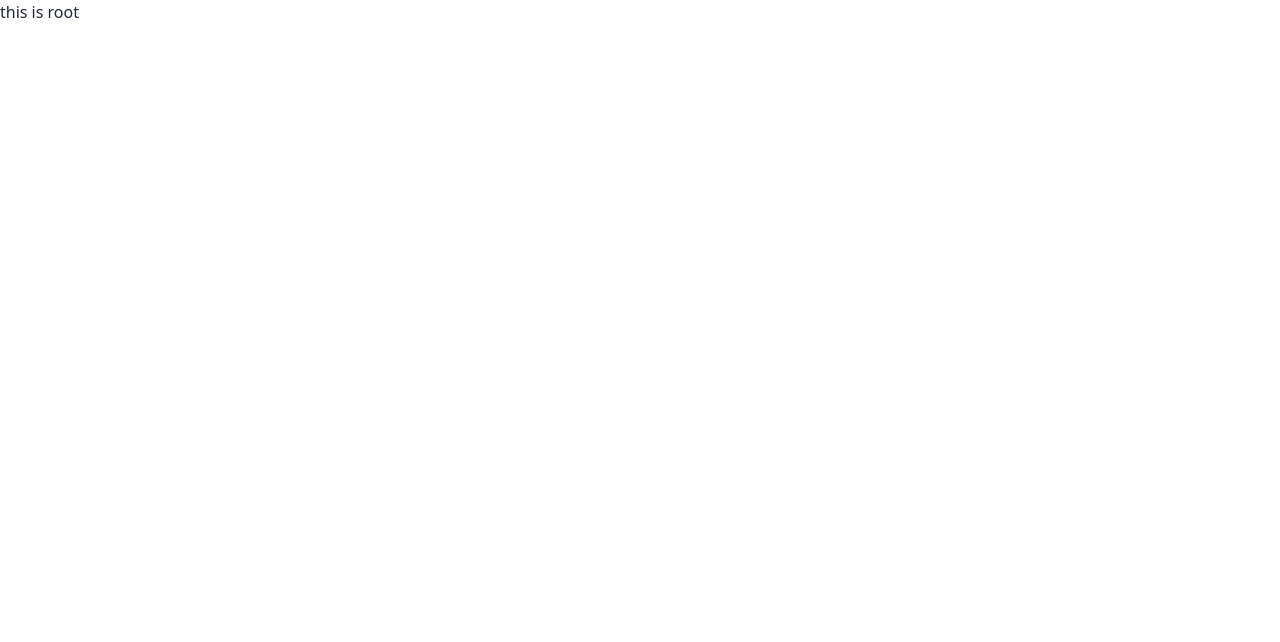
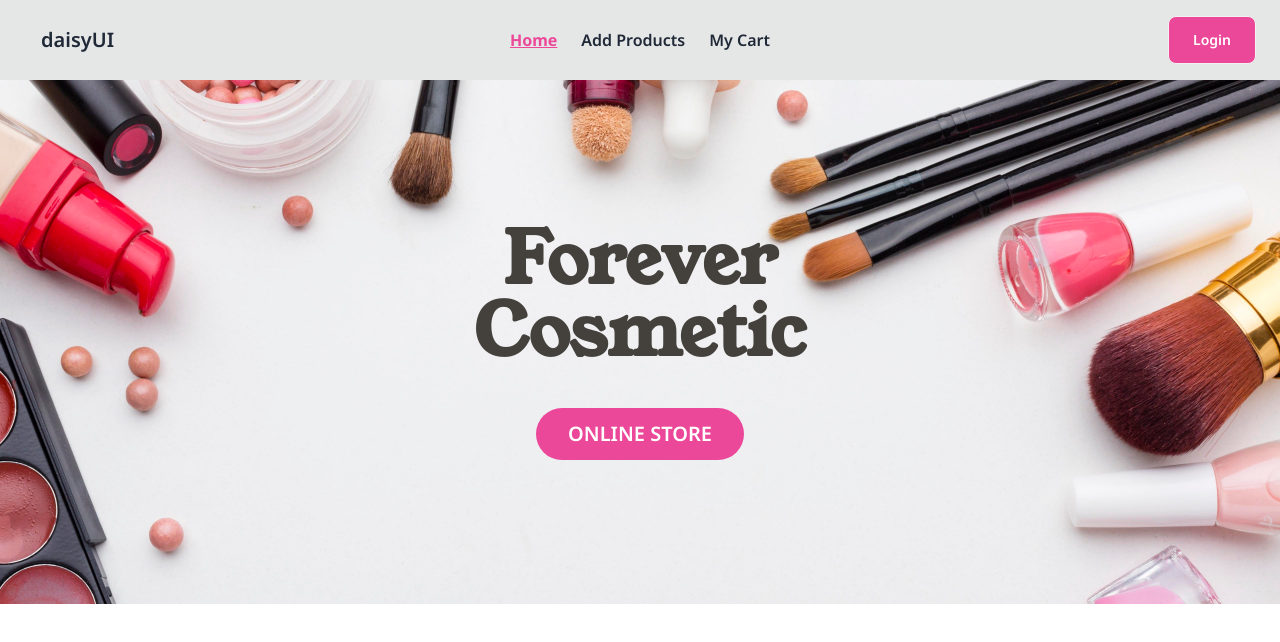
Before and after one commit to Rashedul-Hoque-Rashed/Brand-Shop-client, a React (Vite) app: page / in a window 1280 px wide. Shown: the top 642 px of the page. Built offline with nearby package versions, Linux system fonts and the light colour scheme.

Commit message:
added a responsive navbar

```diff
--- a/package.json
+++ b/package.json
@@ -14,8 +14,10 @@
     "match-sorter": "^6.3.1",
     "react": "^18.2.0",
     "react-dom": "^18.2.0",
+    "react-fast-marquee": "^1.6.2",
     "react-router-dom": "^6.17.0",
-    "sort-by": "^1.2.0"
+    "sort-by": "^1.2.0",
+    "swiper": "^10.3.1"
   },
   "devDependencies": {
     "@types/react": "^18.2.15",
--- /dev/null
+++ b/src/Components/Banner/Banner.jsx
@@ -0,0 +1,15 @@
+import banner from "../../assets/Images/banner.jpg"
+import Marquee from "react-fast-marquee";
+
+const Banner = () => {
+    return (
+        <div style={{ backgroundImage: `url(${banner})`, backgroundRepeat: "no-repeat", backgroundSize: "cover" }} className="py-20 md:py-24 lg:py-36">
+            <h4 className="text-5xl md:text-7xl font-extrabold text-center font-serif text-stone-700">Forever <br /> Cosmetic</h4>
+           <div className="text-center mt-10">
+           <button className="px-4 md:px-8 py-3 uppercase text-xl font-semibold rounded-full text-white  bg-pink-500 font-sans ">online store</button>
+           </div>
+        </div>
+    );
+};
+
+export default Banner;
--- /dev/null
+++ b/src/Components/Home/Home.jsx
@@ -0,0 +1,11 @@
+import Banner from "../Banner/Banner";
+
+const Home = () => {
+    return (
+        <div>
+            <Banner/>
+        </div>
+    );
+};
+
+export default Home;
--- /dev/null
+++ b/src/Components/Navbar/Navbar.jsx
@@ -0,0 +1,62 @@
+import { Link, NavLink } from "react-router-dom";
+
+const Navbar = () => {
+
+    const links = <>
+        <li><NavLink
+            to="/"
+            className={({ isActive, isPending }) =>
+                isPending ? "pending" : isActive ? "underline text-pink-500 font-bold" : ""
+            }
+        >
+            Home
+        </NavLink></li>
+        <li><NavLink
+            to="/add_products"
+            className={({ isActive, isPending }) =>
+                isPending ? "pending" : isActive ? "underline text-pink-500 font-bold" : ""
+            }
+        >
+            Add Products
+        </NavLink></li>
+        <li><NavLink
+            to="/cart"
+            className={({ isActive, isPending }) =>
+                isPending ? "pending" : isActive ? "underline text-pink-500 font-bold" : ""
+            }
+        >
+            My Cart
+        </NavLink></li>
+
+    </>
+
+    return (
+        <div className="bg-base-300 font-sans">
+            <div className="navbar container mx-auto px-2 md:px-6 py-4">
+            <div className="navbar-start">
+                <div className="dropdown">
+                    <label tabIndex={0} className="btn btn-ghost lg:hidden">
+                        <svg xmlns="http://www.w3.org/2000/svg" className="h-5 w-5" fill="none" viewBox="0 0 24 24" stroke="currentColor"><path strokeLinecap="round" strokeLinejoin="round" strokeWidth="2" d="M4 6h16M4 12h8m-8 6h16" /></svg>
+                    </label>
+                    <ul tabIndex={0} className="menu-sm font-semibold dropdown-content mt-3 z-[1] p-2 gap-6 shadow bg-base-100 rounded-box w-52">
+                        {links}
+                    </ul>
+                </div>
+                <a className="btn btn-ghost normal-case text-xl">daisyUI</a>
+            </div>
+            <div className="navbar-center hidden lg:flex">
+                <ul className="menu-horizontal gap-6 font-semibold px-1">
+                    {
+                        links
+                    }
+                </ul>
+            </div>
+            <div className="navbar-end">
+                <Link className="btn normal-case px-6 text-white bg-pink-500 hover:bg-pink-600">Login</Link>
+            </div>
+        </div>
+        </div>
+    );
+};
+
+export default Navbar;
--- a/src/Pages/Root/Root.jsx
+++ b/src/Pages/Root/Root.jsx
@@ -1,8 +1,11 @@
+import { Outlet } from "react-router-dom";
+import Navbar from "../../Components/Navbar/Navbar";
 
 const Root = () => {
     return (
         <div>
-            <p>this is root</p>
+            <Navbar/>
+            <Outlet/>
         </div>
     );
 };
--- a/src/index.css
+++ b/src/index.css
@@ -1,3 +1,5 @@
+@import url('https://fonts.googleapis.com/css2?family=Noto+Sans:wght@400;500;600;700;800&family=Young+Serif&display=swap');
+
 @tailwind base;
 @tailwind components;
 @tailwind utilities;
--- a/tailwind.config.js
+++ b/tailwind.config.js
@@ -5,7 +5,12 @@ export default {
     "./src/**/*.{js,ts,jsx,tsx}",
   ],
   theme: {
-    extend: {},
+    extend: {
+      fontFamily:{
+        sans: "'Noto Sans', sans-serif",
+        serif: "'Young Serif', serif"
+      }
+    },
   },
   plugins: [require("daisyui")],
 }
```
Also changed, not shown: src/Routers/Router/Router.jsx (+7 -0 lines), src/assets/Images/banner.jpg (added), 1 other file (tests, documents, lock files or other folders).
